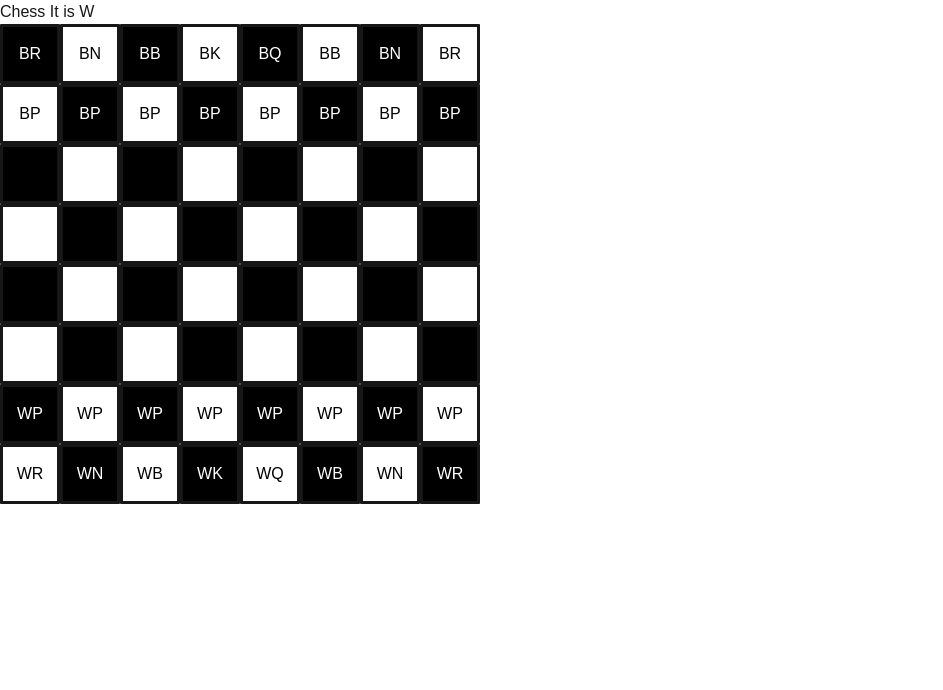
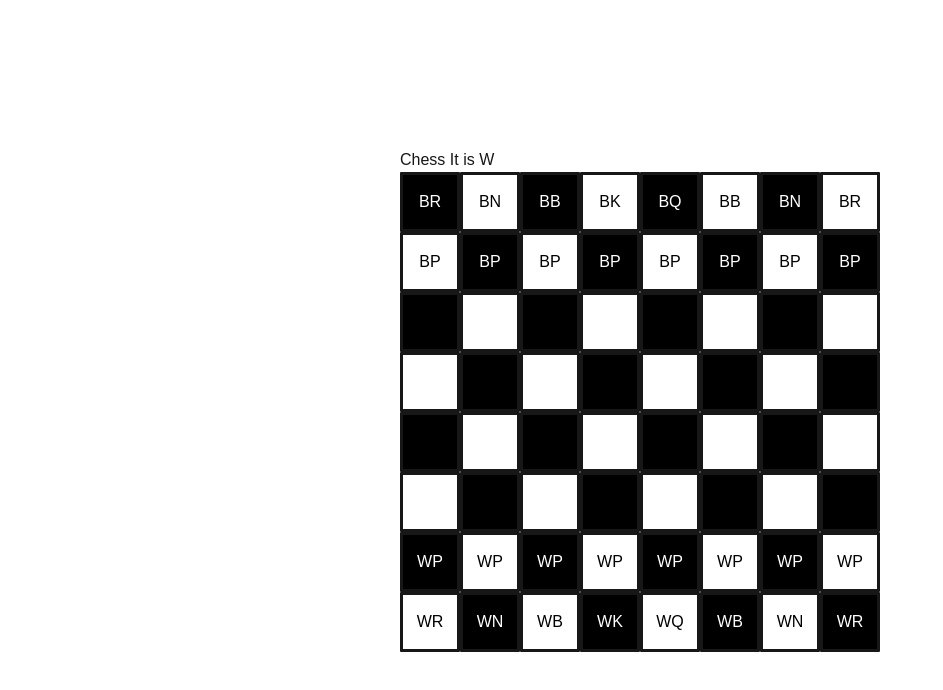
Before and after one commit to RisingSatalite/chess, a Next.js app: page / in a window 1280 px wide. Shown: the top 690 px of the page, without its empty margins (0-943 px from the left). Built offline with nearby package versions, Linux system fonts and the light colour scheme.

Commit message:
better styling

```diff
--- a/src/app/globals.css
+++ b/src/app/globals.css
@@ -30,3 +30,10 @@ body {
   border-radius: 1px;
   color: #0a0a0a;
 }
+
+#chess {
+  display: flex;
+  justify-content: center; /* Center horizontally */
+  align-items: center; /* Center vertically */
+  height: 100vh; /* Full viewport height */
+}
--- a/src/component/board.js
+++ b/src/component/board.js
@@ -545,7 +545,9 @@ export default function Chess() {
 
 
   return (
-    <div>Chess
+    <div id="chess">
+      <div>
+      Chess
       It is {turn}
       <div>
         {Array.from({ length: Math.ceil(board.length / 8) }, (_, rowIndex) => (
@@ -563,5 +565,6 @@ export default function Chess() {
           </div>
         ))}
       </div>
+      </div>
     </div>
   )}
```
